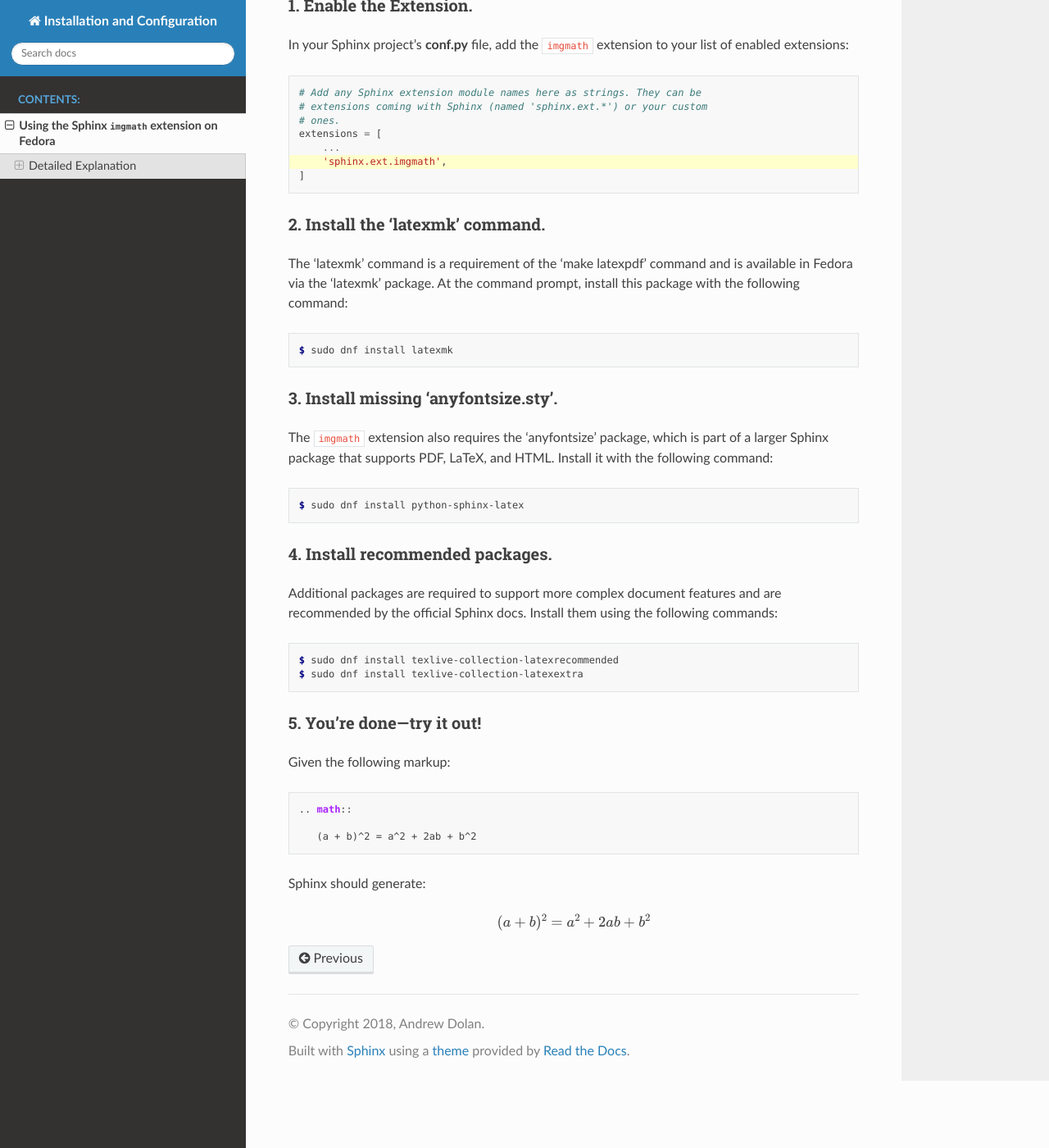
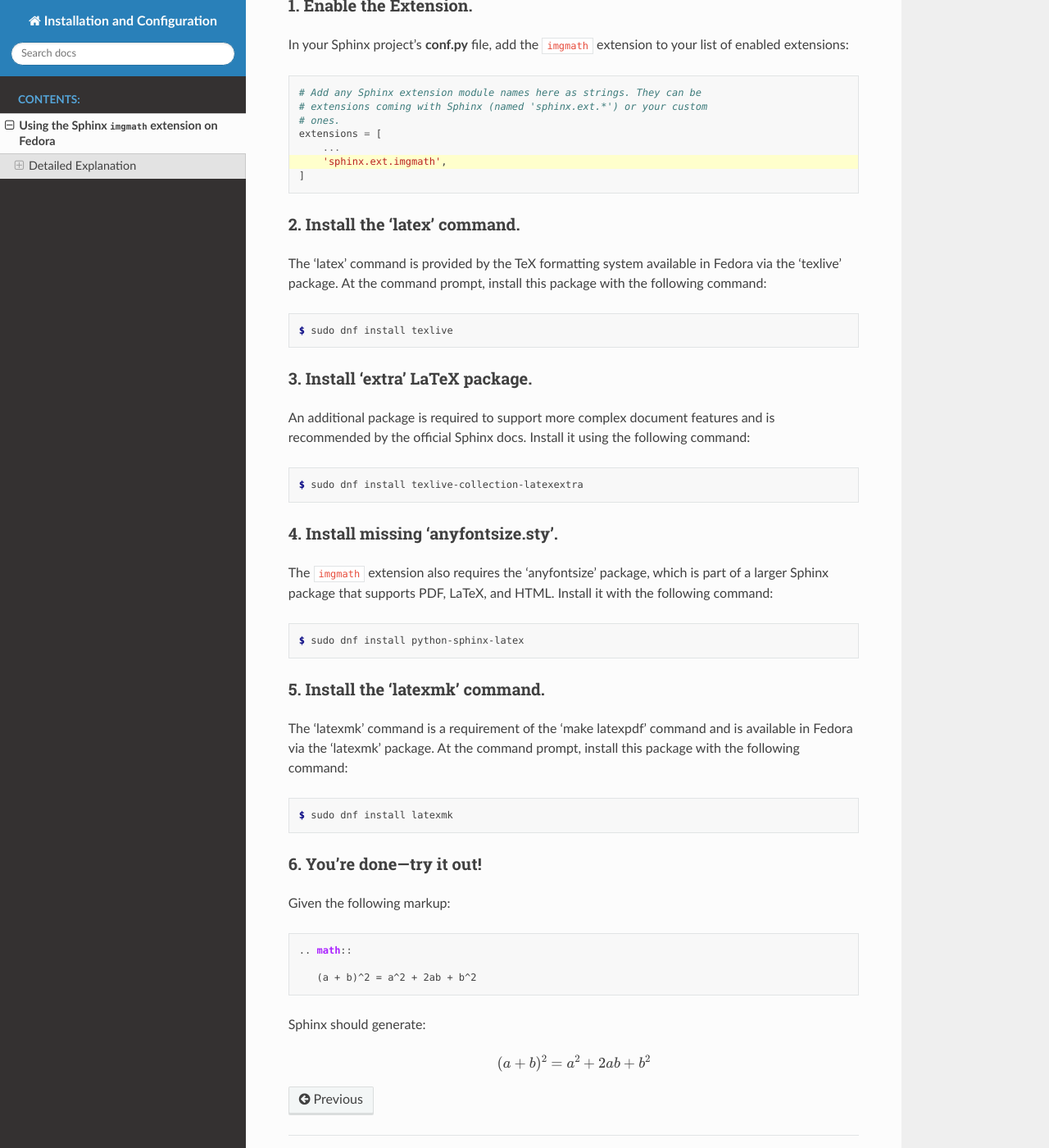
Before and after one commit to drewdolan/installation-and-configuration, a Sphinx documentation site: the page built from source/imgmath-on-fedora.rst, in a window 1280 px wide and 1400 px high, scrolled down 846 px. Shown: the whole window at 82% size. Built offline with Sphinx 7.4.7 and the Read the Docs theme 2.0.0, drawn with Linux system fonts in a browser that asks for light colours; formulas are drawn with MathJax 3; some of the changed text lies outside the part shown.

Commit message:
Re-added main texlive package to replace texlive-collection-latexrecommended as texlive includes texlive-collection-latexrecommended and has very few other dependencies not included in the other packages.  It's also more intuitive as an install for users.

```diff
--- a/source/imgmath-on-fedora.rst
+++ b/source/imgmath-on-fedora.rst
@@ -34,10 +34,10 @@ some frustrating errors. Some common errors include::
 For proper behavior, install the required packages with the following
 commands::
 
+    $ sudo dnf install texlive
+    $ sudo dnf install texlive-collection-latexextra
+    $ sudo dnf install python-sphinx-latex
     $ sudo dnf install latexmk
-    $ sudo dnf install python-sphinx-latex
-    $ sudo dnf install texlive-collection-latexrecommended
-    $ sudo dnf install texlive-collection-latexextra
 
 
 Detailed Explanation
@@ -64,7 +64,37 @@ to your list of enabled extensions:
     ]
 
 
-2. Install the 'latexmk' command.
+2. Install the 'latex' command.
+-------------------------------
+
+The 'latex' command is provided by the TeX formatting system available
+in Fedora via the 'texlive' package. At the command prompt, install
+this package with the following command::
+
+    $ sudo dnf install texlive
+
+
+3. Install 'extra' LaTeX package.
+---------------------------------
+
+An additional package is required to support more complex document features and
+is recommended by the official Sphinx docs.  Install it using the
+following command::
+
+    $ sudo dnf install texlive-collection-latexextra
+
+
+4. Install missing 'anyfontsize.sty'.
+-------------------------------------
+
+The ``imgmath`` extension also requires the 'anyfontsize' package, which
+is part of a larger Sphinx package that supports PDF, LaTeX, and HTML.
+Install it with the following command::
+
+    $ sudo dnf install python-sphinx-latex
+
+
+5. Install the 'latexmk' command.
 ---------------------------------
 
 The 'latexmk' command is a requirement of the 'make latexpdf' command
@@ -74,28 +104,7 @@ install this package with the following command::
     $ sudo dnf install latexmk
 
 
-3. Install missing 'anyfontsize.sty'.
--------------------------------------
-
-The ``imgmath`` extension also requires the 'anyfontsize' package, which
-is part of a larger Sphinx package that supports PDF, LaTeX, and HTML.
-Install it with the following command::
-
-    $ sudo dnf install python-sphinx-latex
-
-
-4. Install recommended packages.
---------------------------------
-
-Additional packages are required to support more complex document features and
-are recommended by the official Sphinx docs.  Install them using the
-following commands::
-
-    $ sudo dnf install texlive-collection-latexrecommended
-    $ sudo dnf install texlive-collection-latexextra
-
-
-5. You're done---try it out!
+6. You're done---try it out!
 ----------------------------
 
 Given the following markup:
```
